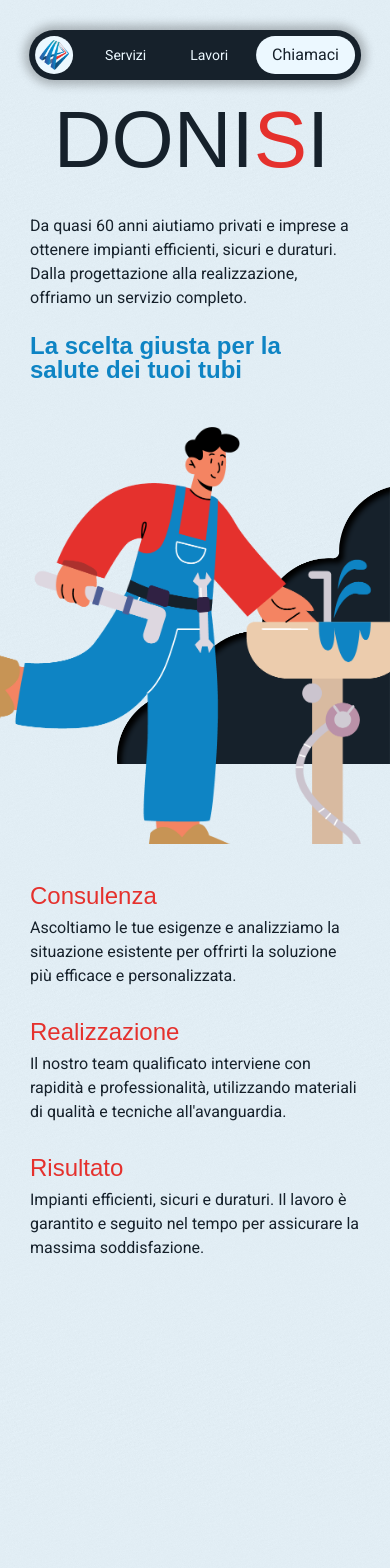
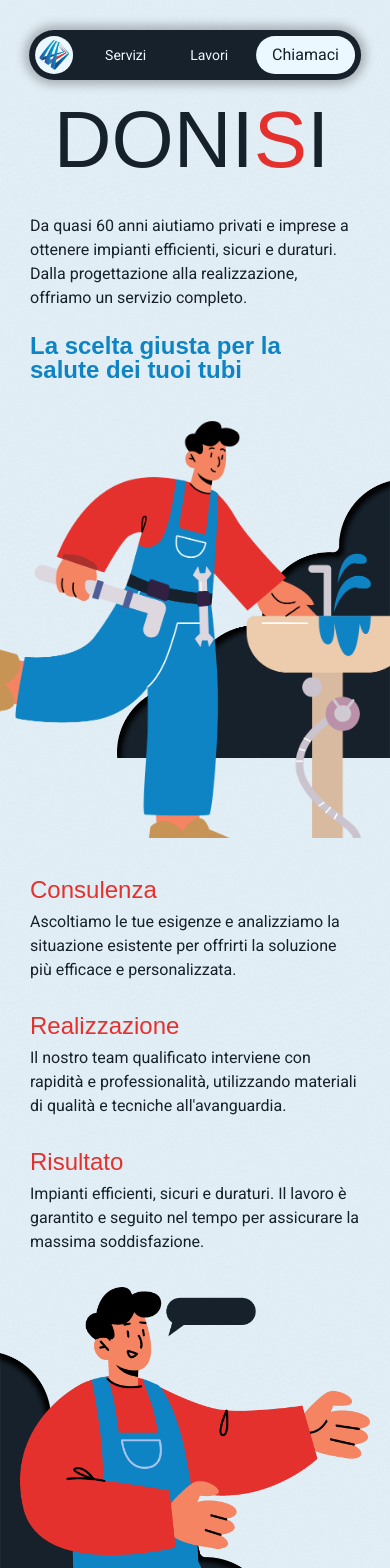
Before and after one commit to 7tebug/Donisi_React, a React (Vite) app in the folder frontend/: page / in a window 390 px wide. Shown: the top 1568 px of the page. Built offline with nearby package versions, Linux system fonts and the light colour scheme; a web font is replaced by a local one.

Commit message:
auto-commit for 9552c3b0-3982-47c1-af0a-8e01630adb13

```diff
--- a/frontend/public/style.css
+++ b/frontend/public/style.css
@@ -105,11 +105,10 @@ h6{
 }
 
 section {
-  min-height: 100dvh;
+  min-height: 100svh;
   width: 100vw;
   background-image: url(/img/texture/texture-bg.webp);
   background-size: 150%;
-  /*TODO decidere se tenere o meno questa grandezza */
 }
 
 img {
@@ -405,6 +404,10 @@ img {
 
 /* ---------- RESPONSIVE ---------- */
 @media (max-width:1024px){
+  section {
+    min-height: auto;
+    height: auto !important;
+  }
   .bg-shape {
     width: 70%;
   }
@@ -413,7 +416,7 @@ img {
   }
   section.hero {
     min-height: auto;
-    height: 80dvh !important;
+    height: auto !important;
   }
   .plumber{
     right: -50px;
@@ -427,11 +430,11 @@ img {
 }
 @media (max-width:768px){
   section {
-    min-height: 100dvh !important;
+    min-height: auto;
     height: auto !important;
   }
   .hero.reversed {
-    min-height: 130dvh !important;
+    min-height: auto !important;
   }
   .hero.grid, .hero.reversed{
     grid-template-columns:1fr;
```
Also changed, not shown: 3 other files (tests, documents, lock files or other folders).
